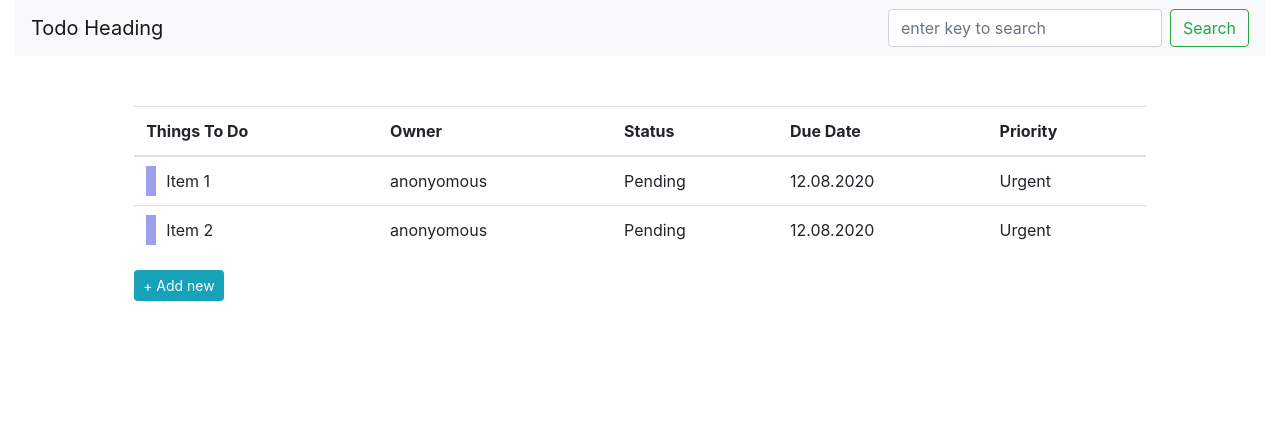
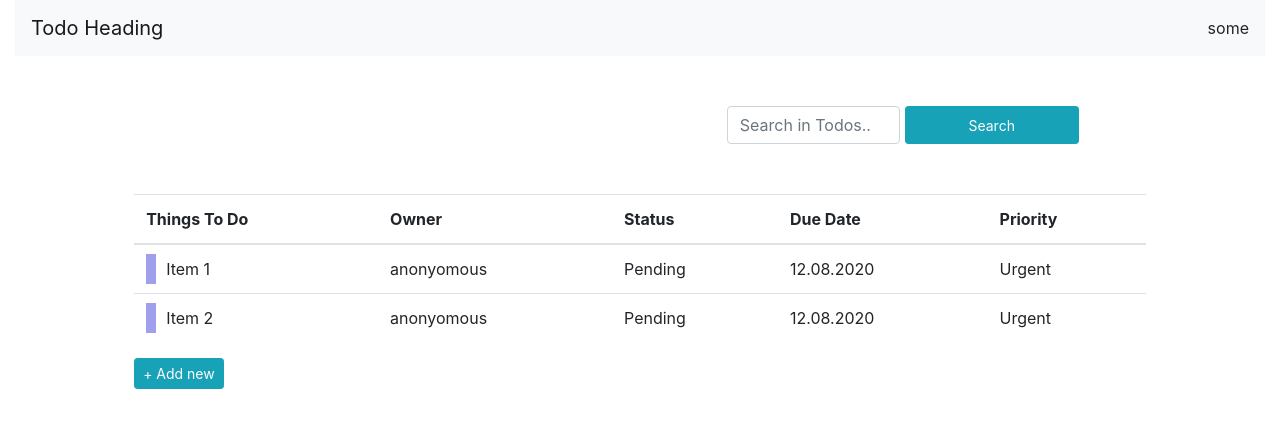
Before and after one commit to rajiv-shrivastava/react-draggable-table, a React (Create React App) app: page / in a window 1280 px wide. Shown: the top 428 px of the page. Built offline with nearby package versions, Linux system fonts and the light colour scheme.

Commit message:
search ui

```diff
--- a/src/Header.jsx
+++ b/src/Header.jsx
@@ -13,8 +13,7 @@ const Header = () => (
         <ul className="navbar-nav mr-auto">
         </ul>
         <form className="form-inline my-2 my-lg-0">
-        <input className="form-control mr-sm-2" type="search" placeholder="enter key to search" aria-label="Search" />
-        <button className="btn btn-outline-success my-2 my-sm-0" type="submit">Search</button>
+          some
         </form>
     </div>
   </nav>
--- a/src/TableWithDrag.js
+++ b/src/TableWithDrag.js
@@ -131,6 +131,14 @@ export default class TableWithDrag extends Component {
      }})
   }
 
+ search = (nameKey, myArray) => {
+    for (var i=0; i < myArray.length; i++) {
+        if (myArray[i].name === nameKey) {
+            return myArray[i];
+        }
+    }
+}
+
 
   render() {
     const {todos,showSave} = this.state;
@@ -185,6 +193,15 @@ export default class TableWithDrag extends Component {
 
     return (
       <React.Fragment>
+
+      <div className="row mb-50">
+         <div className="col-sm-7"></div>
+         <input type="text" placeholder="Search in Todos.."
+         className="form-control col-sm-2"/>
+          &nbsp;
+         <button className="btn btn-info btn-sm col-sm-2">Search</button>
+      </div>
+
       <SortableContainer onSortEnd={this.onSortEnd} useDragHandle>
         {todos.map((todo, index) => (
           todo.title == 'newTodo'  ?
--- a/src/assets/css/style.css
+++ b/src/assets/css/style.css
@@ -55,3 +55,7 @@
 .mr-10{
     margin-right: 10px;
 }
+
+.mb-50 {
+    margin-bottom: 50px;
+}
```
